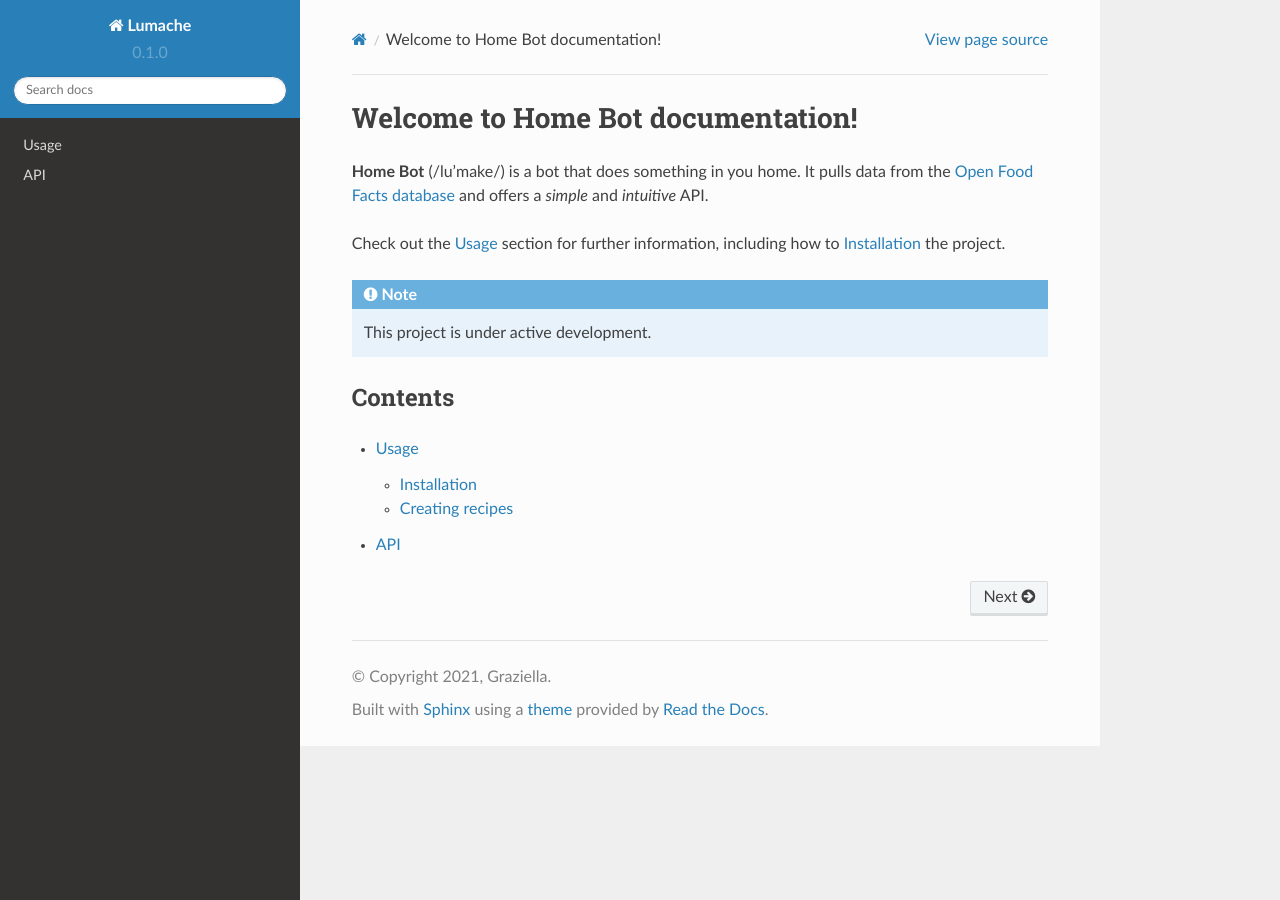
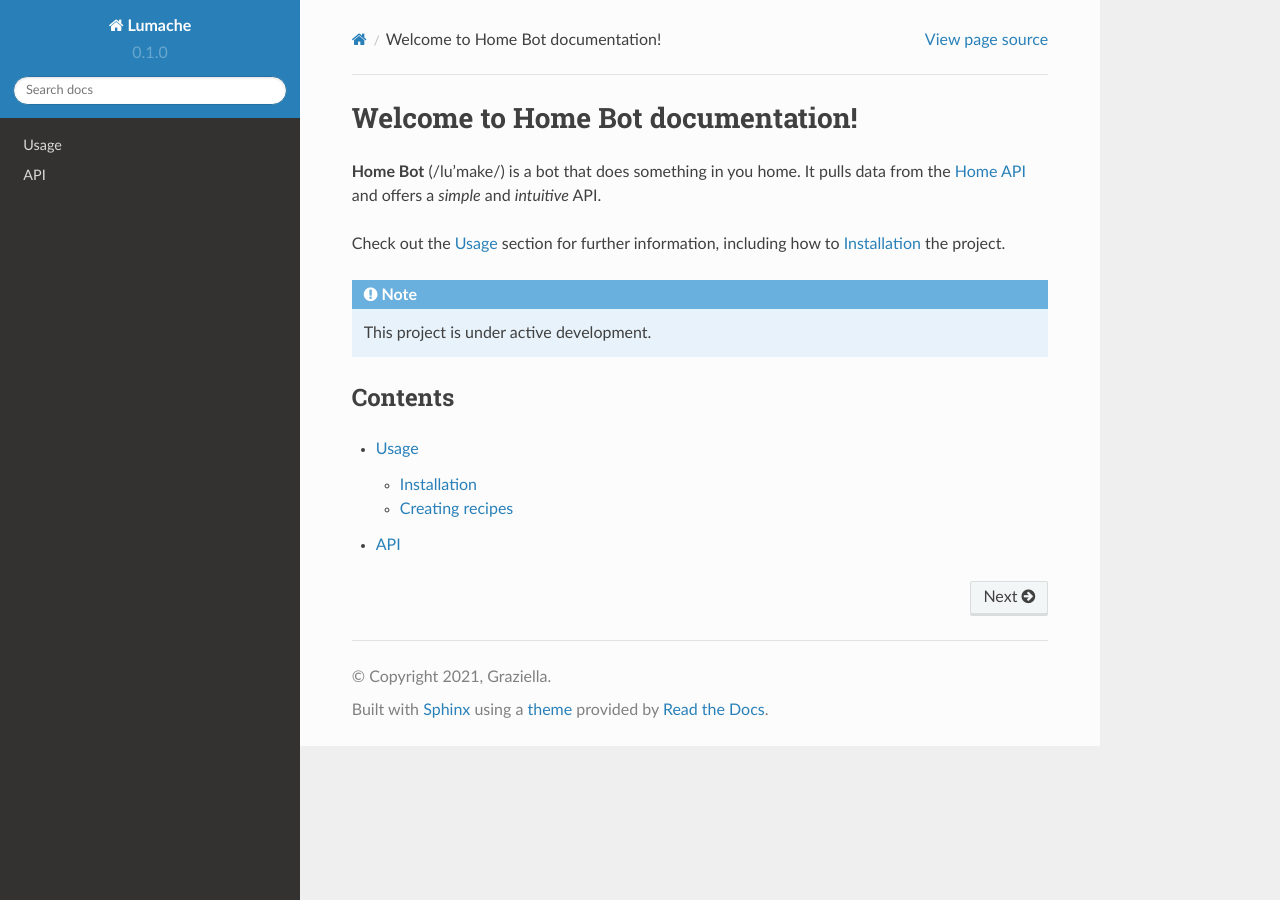
Before and after one commit to yeifermpgap/readthedocsymp, a Sphinx documentation site: the page built from docs/source/index.rst, in a window 1280 px wide. Built offline with Sphinx 7.4.7 and the Read the Docs theme 2.0.0, drawn with Linux system fonts in a browser that asks for light colours.

Commit message:
Update index.rst

```diff
--- a/docs/source/index.rst
+++ b/docs/source/index.rst
@@ -2,7 +2,7 @@ Welcome to Home Bot documentation!
 ===================================
 
 **Home Bot** (/lu'make/) is a bot that does something in you home.
-It pulls data from the `Open Food Facts database <https://world.openfoodfacts.org/>`_
+It pulls data from the `Home API <https://www.homeapi.com/>`_
 and offers a *simple* and *intuitive* API.
 
 Check out the :doc:`usage` section for further information, including
```
